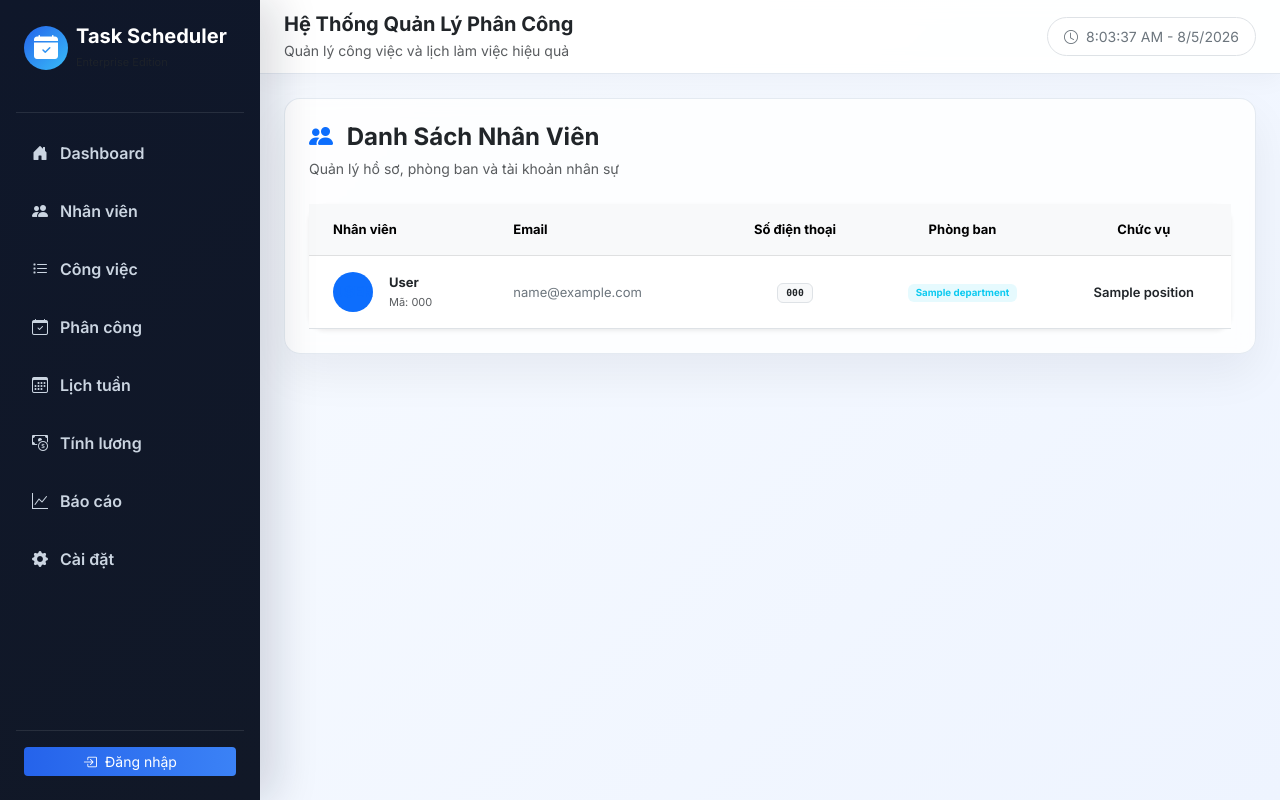
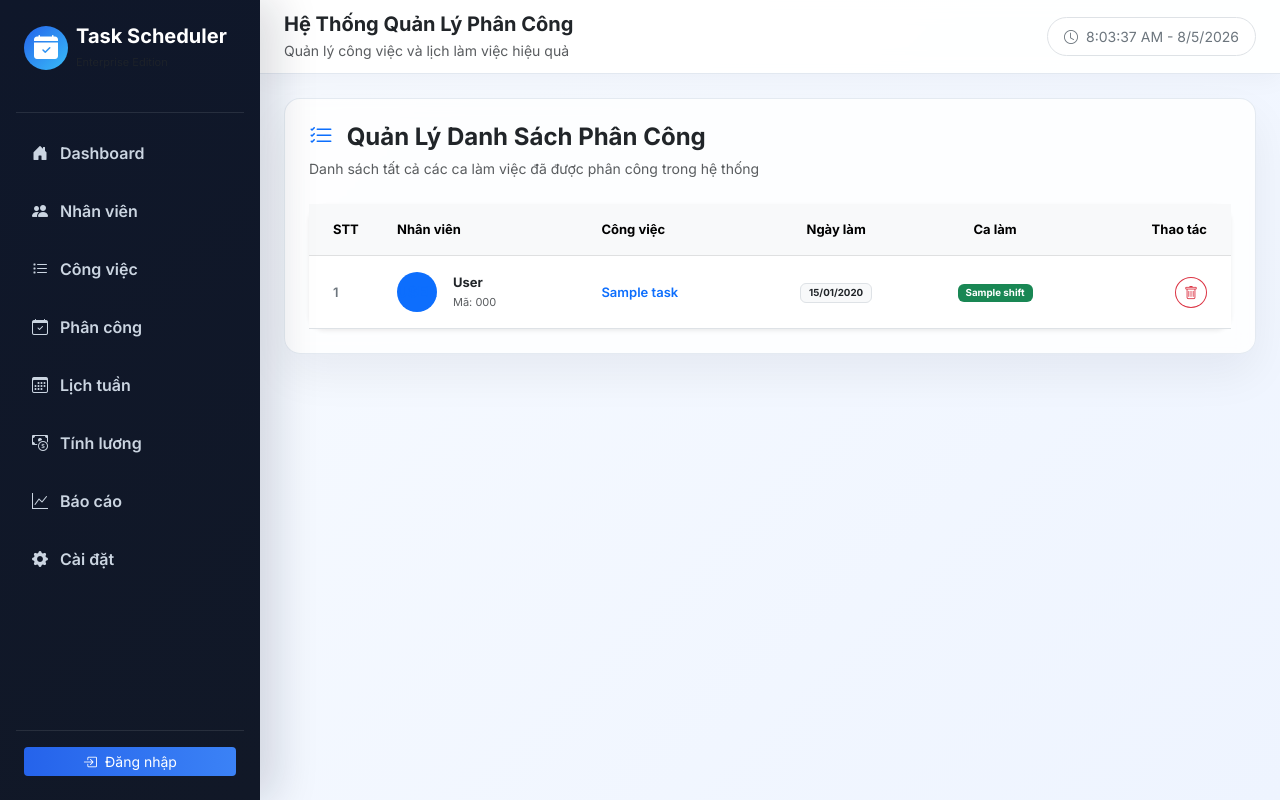
Before and after one commit to Chngivt/EmployeeTaskScheduler, a Flask app: template app/templates/employee/index.html in a window 1280 px wide. Run offline with Flask 3, Linux system fonts and the light colour scheme; the template is opened without the code that fills it: most values are stand-ins (such as "Sample title", 1, 10 or a date in 2020); parts of the project's set-up code (start-up, migrations or seed data) failed here and were passed over.

Commit message:
Update index.html

```diff
--- a/app/templates/employee/index.html
+++ b/app/templates/employee/index.html
@@ -3,21 +3,9 @@
 {% block content %}
 <div class="d-flex justify-content-between align-items-center mb-4 flex-wrap gap-2">
     <div>
-        <h4 class="fw-bold text-dark mb-1"><i class="bi bi-people-fill text-primary me-2"></i> Danh Sách Nhân Viên</h4>
-        <small class="text-muted">Quản lý hồ sơ, phòng ban và tài khoản nhân sự</small>
+        <h4 class="fw-bold text-dark mb-1"><i class="bi bi-list-check text-primary me-2"></i> Quản Lý Danh Sách Phân Công</h4>
+        <small class="text-muted">Danh sách tất cả các ca làm việc đã được phân công trong hệ thống</small>
     </div>
-
-    <!-- 1. CHỈ ADMIN MỚI THẤY NÚT DUYỆT TÀI KHOẢN VÀ THÊM MỚI -->
-    {% if session.get('role') == 'admin' %}
-    <div class="d-flex align-items-center gap-2">
-        <a href="/employee/pending-users" class="btn btn-warning shadow-sm rounded-pill px-3 fw-semibold">
-            <i class="bi bi-person-lines-fill me-1"></i> Duyệt Tài Khoản
-        </a>
-        <a href="/employee/add" class="btn btn-primary shadow-sm rounded-pill px-3 fw-semibold">
-            <i class="bi bi-person-plus-fill me-1"></i> Thêm Nhân Viên Mới
-        </a>
-    </div>
-    {% endif %}
 </div>
 
 <div class="card shadow-sm border-0 rounded-4">
@@ -26,66 +14,65 @@
             <table class="table table-hover align-middle mb-0 text-center" style="font-size: 13px;">
                 <thead class="table-light">
                     <tr>
-                        <th class="py-3 text-start ps-4">Nhân viên</th>
-                        <th class="py-3 text-start">Email</th>
-                        <th class="py-3">Số điện thoại</th>
-                        <th class="py-3">Phòng ban</th>
-                        <th class="py-3">Chức vụ</th>
-
-                        <!-- 2. CHỈ ADMIN MỚI THẤY TIÊU ĐỀ THAO TÁC -->
-                        {% if session.get('role') == 'admin' %}
+                        <th class="py-3 text-start ps-4" style="width: 80px;">STT</th>
+                        <th class="py-3 text-start">Nhân viên</th>
+                        <th class="py-3 text-start">Công việc</th>
+                        <th class="py-3">Ngày làm</th>
+                        <th class="py-3">Ca làm</th>
                         <th class="py-3 text-end pe-4">Thao tác</th>
-                        {% endif %}
                     </tr>
                 </thead>
                 <tbody>
-                    {% if employees %}
-                        {% for emp in employees %}
+                    {% if schedules %}
+                        {% for s in schedules %}
                         <tr>
-                            <td class="text-start ps-4 py-3">
+                            <td class="text-start ps-4 py-3 fw-semibold text-secondary">{{ loop.index }}</td>
+
+                            <!-- CỘT NHÂN VIÊN (ĐÃ FIX CHUẨN ẢNH AVATAR) -->
+                            <td class="text-start py-3">
                                 <div class="d-flex align-items-center">
-                                    {% if emp.avatar %}
-                                        <img src="{{ url_for('static', filename=emp.avatar) }}"
-                                             alt="{{ emp.fullname }}"
+                                    {% if s.employee and s.employee.avatar %}
+                                        <img src="{{ url_for('static', filename=s.employee.avatar) }}"
+                                             alt="{{ s.employee.fullname }}"
                                              class="rounded-circle me-3 border shadow-sm"
                                              style="width: 40px; height: 40px; object-fit: cover;">
-                                    {% else %}
+                                    {% elif s.employee %}
                                         <div class="bg-primary bg-opacity-15 text-primary rounded-circle d-flex align-items-center justify-content-center me-3 fw-bold"
                                              style="width: 40px; height: 40px; font-size: 15px;">
-                                            {{ emp.fullname[0]|upper }}
+                                            {{ s.employee.fullname[0]|upper }}
                                         </div>
                                     {% endif %}
 
                                     <div>
-                                        <strong class="text-dark d-block fw-bold">{{ emp.fullname }}</strong>
-                                        <small class="text-muted" style="font-size: 11px;">Mã: {{ emp.code }}</small>
+                                        <strong class="text-dark d-block fw-bold">{{ s.employee.fullname if s.employee else 'N/A' }}</strong>
+                                        <small class="text-muted" style="font-size: 11px;">Mã: {{ s.employee.code if s.employee else '' }}</small>
                                     </div>
                                 </div>
                             </td>
-                            <td class="text-start text-secondary">{{ emp.email }}</td>
-                            <td><span class="badge bg-light text-dark border font-monospace px-2 py-1">{{ emp.phone }}</span></td>
-                            <td><span class="badge bg-info bg-opacity-10 text-info fw-bold px-2 py-1">{{ emp.department }}</span></td>
-                            <td class="fw-semibold text-dark">{{ emp.position }}</td>
 
-                            <!-- 3. CHỈ ADMIN MỚI THẤY NÚT SỬA & XÓA -->
-                            {% if session.get('role') == 'admin' %}
+                            <td class="text-start fw-semibold text-primary">
+                                {{ s.task.task_name if s.task else 'Chưa có công việc' }}
+                            </td>
+                            <td>
+                                <span class="badge bg-light text-dark border px-2 py-1">
+                                    {{ s.date.strftime('%d/%m/%Y') if s.date else '' }}
+                                </span>
+                            </td>
+                            <td>
+                                <span class="badge bg-{{ 'warning' if s.shift == 'Chiều' else ('danger' if s.shift == 'Tối' else 'success') }} px-2 py-1">
+                                    {{ s.shift }}
+                                </span>
+                            </td>
                             <td class="text-end pe-4">
-                                <!-- NÚT CHỈNH SỬA THÔNG TIN -->
-                                <a href="/employee/edit/{{ emp.id }}" class="btn btn-outline-primary btn-sm rounded-circle p-1 px-2 me-1" title="Chỉnh sửa">
-                                    <i class="bi bi-pencil"></i>
-                                </a>
-
-                                <!-- NÚT XÓA -->
-                                <a href="/employee/delete/{{ emp.id }}" class="btn btn-outline-danger btn-sm rounded-circle p-1 px-2" onclick="return confirm('Bạn có chắc chắn muốn xóa nhân viên này?')" title="Xóa">
+                                <a href="{{ url_for('schedule.delete', id=s.id) }}" class="btn btn-outline-danger btn-sm rounded-circle p-1 px-2" onclick="return confirm('Bạn có chắc chắn muốn xóa phân công này?')" title="Xóa">
                                     <i class="bi bi-trash"></i>
                                 </a>
                             </td>
-                            {% endif %}
                         </tr>
                         {% endfor %}
                     {% else %}
                         <tr>
-                            <td colspan="6" class="text-muted py-5 text-center">Chưa có nhân viên nào trong danh sách.</td>
+                            <td colspan="6" class="text-muted py-5 text-center">Chưa có lịch phân công nào trong hệ thống.</td>
                         </tr>
                     {% endif %}
                 </tbody>
```
